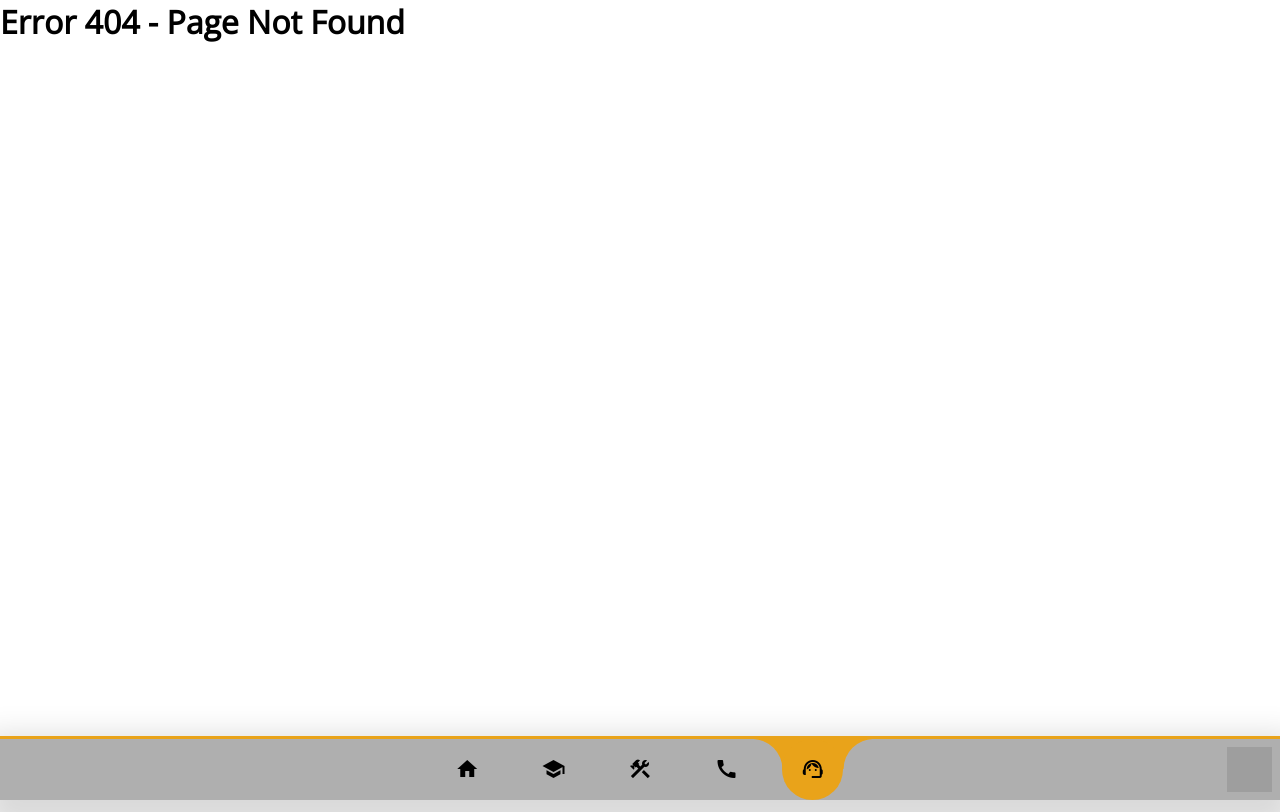
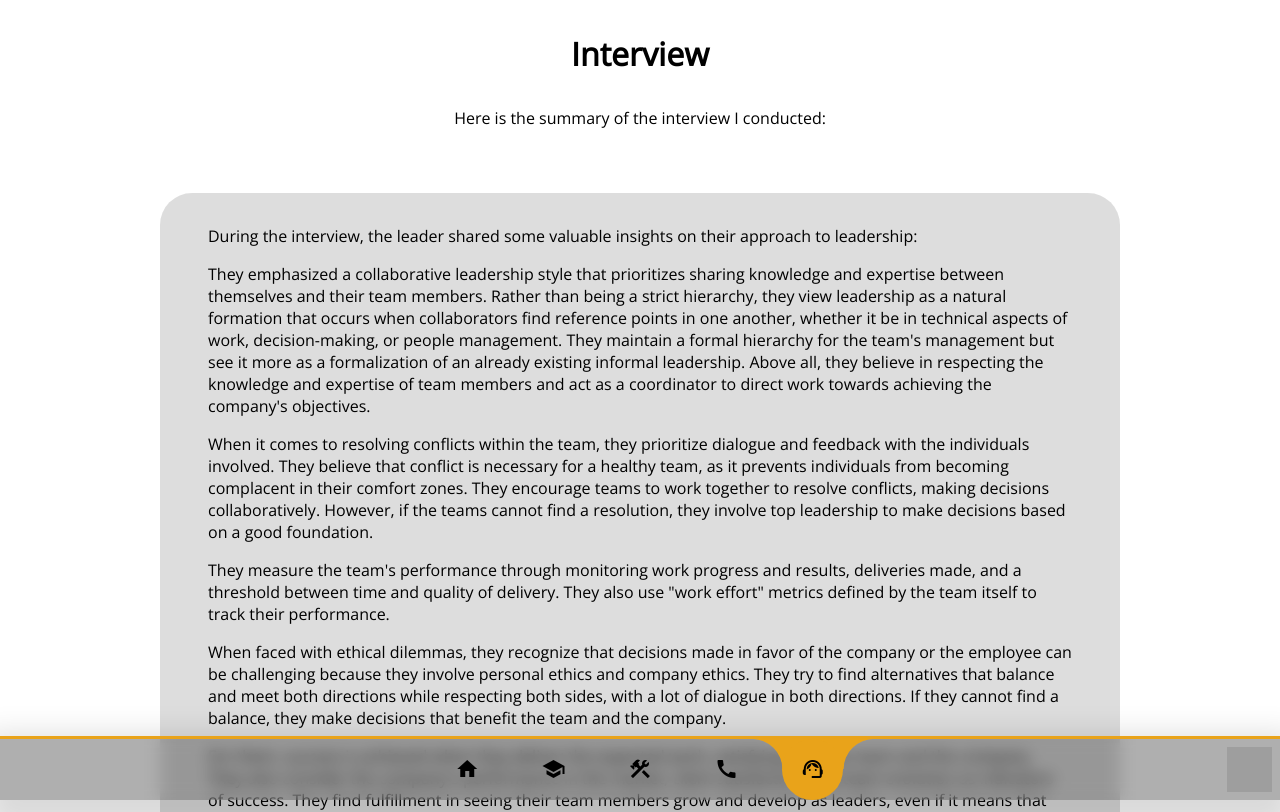
Before and after one commit to MarkV43/portfolio, a Next.js app: page /interview in a window 1280 px wide. Before the commit this address had no page. Shown: the top 812 px of the page. Built offline with nearby package versions, Linux system fonts and the light colour scheme; grey boxes are pictures that could not be loaded.

Commit message:
Actually added interview summary

```diff
--- /dev/null
+++ b/pages/interview.js
@@ -0,0 +1,26 @@
+import Head from "next/head";
+import styles from "../styles/Interview.module.css";
+import { useIntl } from "../lib/intl-context";
+import NavBar from "../components/NavBar";
+
+export default function Interview() {
+    const intl = useIntl();
+
+    const paragraphs = intl.get("interview.content").split('\n');
+
+    return <>
+        <Head>
+            <title>{intl.get("interview.title")}</title>
+        </Head>
+
+        <main className={styles.main}>
+            <h1>{intl.get("interview.title")}</h1>
+
+            <p>{intl.get("interview.description")}</p>
+
+            <section>{paragraphs.map((p, i) => <p key={i}>{p}</p>)}</section>
+        </main>
+
+        <NavBar />
+    </>;
+}
--- /dev/null
+++ b/styles/Interview.module.css
@@ -0,0 +1,21 @@
+.main {
+    margin: 2rem;
+    display: flex;
+    align-items: center;
+    flex-direction: column;
+    gap: 2rem;
+}
+
+.main section {
+    margin: 2rem 4rem;
+    margin-bottom: 5rem;
+    max-width: 60rem;
+    padding: 2rem 3rem;
+    background: #00000022;
+    border-radius: 2rem;
+    font-size: 1rem;
+}
+
+.main section p:not(:last-child) {
+    margin-bottom: 1rem;
+}
```
Also changed, not shown: 1 other file (tests, documents, lock files or other folders).
